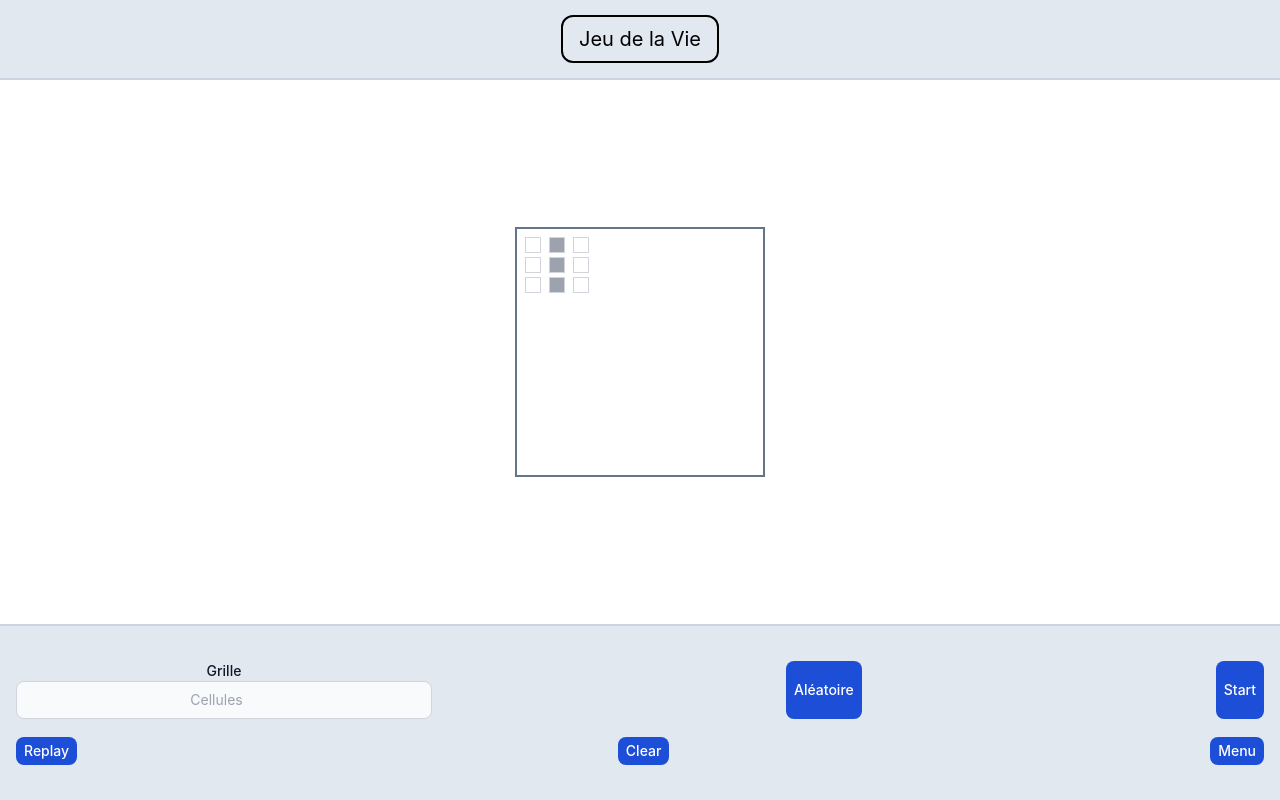
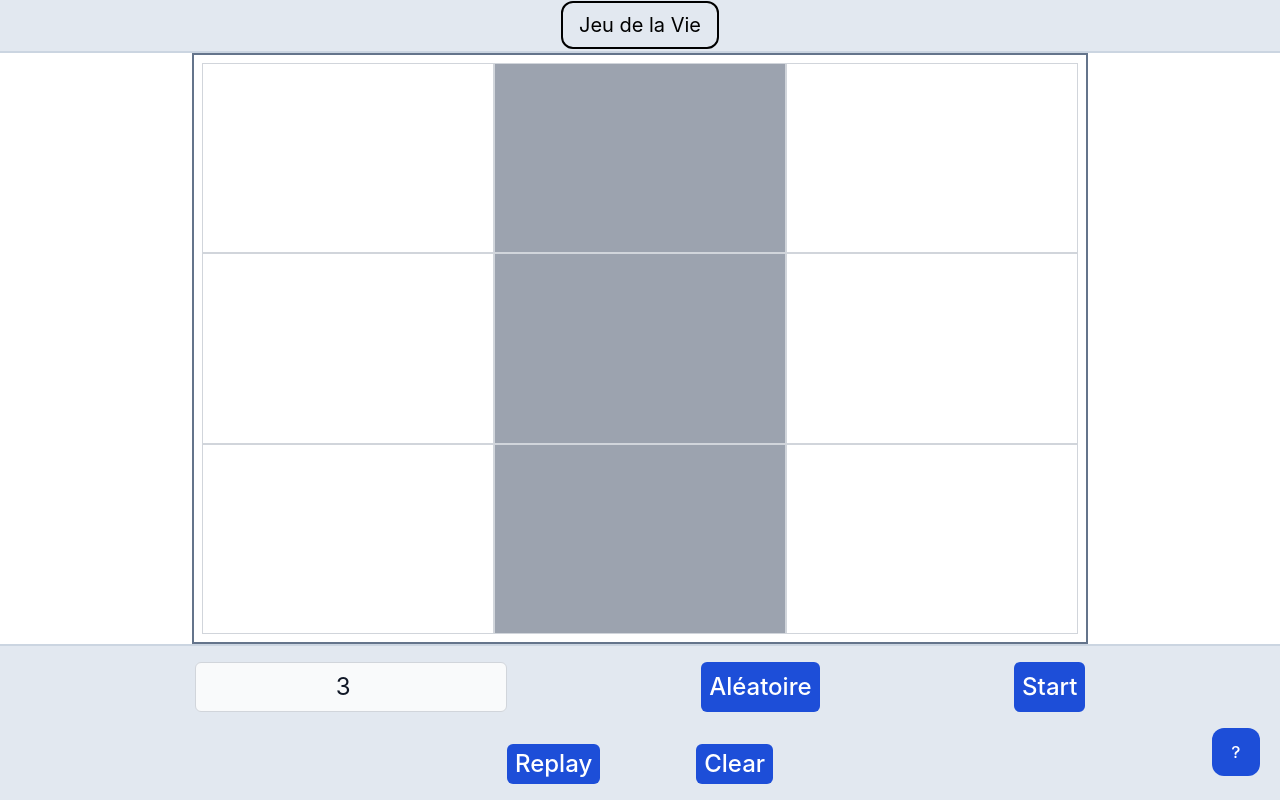
Before and after one commit to TonyLaPoche/JDLV-React, a React (Create React App) app in the folder my-game/: page / in a window 1280 px wide. Built offline with nearby package versions, Linux system fonts and the light colour scheme.

Commit message:
save express

```diff
--- a/my-game/package.json
+++ b/my-game/package.json
@@ -13,6 +13,7 @@
     "@types/react-dom": "^18.0.11",
     "react": "^18.2.0",
     "react-dom": "^18.2.0",
+    "react-icons": "^4.8.0",
     "react-redux": "^8.0.5",
     "react-scripts": "5.0.1",
     "typescript": "^4.9.5",
--- /dev/null
+++ b/my-game/src/components/controle/Controle.tsx
@@ -0,0 +1,65 @@
+import { useState } from 'react';
+import { useDispatch, useSelector } from 'react-redux';
+import { useAppSelector } from '../../app/hooks';
+import { RootState } from '../../app/store';
+import { selectCount2, setValue2 } from '../../features/algo/gameOfLife';
+import { setBoolean } from '../../features/boolean/booleanSlice';
+
+export const Control = () => {
+  const count = useAppSelector(selectCount2);
+  const dispatch = useDispatch();
+
+  // console.log('count : ', count);
+
+  const isButtonClicked = useSelector(
+    (state: RootState) => state.boolean.value
+  );
+
+  const handleClick = () => {
+    dispatch(setBoolean(!isButtonClicked));
+  };
+
+  const handleChange = (e: React.ChangeEvent<HTMLInputElement>) => {
+    const value = parseInt(e.target.value);
+    dispatch(setValue2(value));
+  };
+
+  return (
+    <div className="bg-slate-200 border-t-2 border-slate-300 w-screen h-44">
+      <div className="h-full p-4 flex flex-col justify-evenly ">
+        <div className="w-full flex justify-between gap-4">
+          <input
+            id="size_grid"
+            type="number"
+            placeholder="Cellules"
+            className="p-2 w-1/3 text-center bg-gray-50 border border-gray-300 text-gray-900 text-sm rounded-lg focus:ring-blue-500 focus:border-blue-500 block dark:bg-gray-700 dark:border-gray-600 dark:placeholder-gray-400 dark:text-white dark:focus:ring-blue-500 dark:focus:border-blue-500"
+            min={3}
+            max={100}
+            value={count}
+            onChange={handleChange}
+          />
+          <button className=" text-white bg-blue-700 hover:bg-blue-800 focus:ring-4 focus:ring-blue-300 font-medium rounded-lg text-sm px-2 py-1 dark:bg-blue-600 dark:hover:bg-blue-700 focus:outline-none dark:focus:ring-blue-800">
+            Aléatoire
+          </button>
+          <button className=" text-white bg-blue-700 hover:bg-blue-800 focus:ring-4 focus:ring-blue-300 font-medium rounded-lg text-sm px-2 py-1 dark:bg-blue-600 dark:hover:bg-blue-700 focus:outline-none dark:focus:ring-blue-800">
+            Start
+          </button>
+        </div>
+        <div className="w-ful flex justify-between gap-4">
+          <button className=" text-white bg-blue-700 hover:bg-blue-800 focus:ring-4 focus:ring-blue-300 font-medium rounded-lg text-sm px-2 py-1 dark:bg-blue-600 dark:hover:bg-blue-700 focus:outline-none dark:focus:ring-blue-800">
+            Replay
+          </button>
+          <button className=" text-white bg-blue-700 hover:bg-blue-800 focus:ring-4 focus:ring-blue-300 font-medium rounded-lg text-sm px-2 py-1 dark:bg-blue-600 dark:hover:bg-blue-700 focus:outline-none dark:focus:ring-blue-800">
+            Clear
+          </button>
+          <button
+            className=" text-white bg-blue-700 hover:bg-blue-800 focus:ring-4 focus:ring-blue-300 font-medium rounded-lg text-sm px-2 py-1 dark:bg-blue-600 dark:hover:bg-blue-700 focus:outline-none dark:focus:ring-blue-800"
+            onClick={handleClick}
+          >
+            Menu
+          </button>
+        </div>
+      </div>
+    </div>
+  );
+};
--- a/my-game/src/components/footer/Footer.tsx
+++ b/my-game/src/components/footer/Footer.tsx
@@ -1,9 +1,22 @@
 import { useDispatch, useSelector } from 'react-redux';
+
+// import Hook
+import { useAppSelector } from '../../app/hooks';
+
+// import Store
 import { RootState } from '../../app/store';
+import { selectCount2, setValue2 } from '../../features/algo/gameOfLife';
 import { setBoolean } from '../../features/boolean/booleanSlice';
 
+// import icons
+import { BsQuestionLg } from 'react-icons/bs';
+import { AiOutlineClose } from 'react-icons/ai';
 export const Footer = () => {
+  const count = useAppSelector(selectCount2);
   const dispatch = useDispatch();
+
+  // console.log('count : ', count);
+
   const isButtonClicked = useSelector(
     (state: RootState) => state.boolean.value
   );
@@ -11,47 +24,49 @@ export const Footer = () => {
   const handleClick = () => {
     dispatch(setBoolean(!isButtonClicked));
   };
+
+  const handleChange = (e: React.ChangeEvent<HTMLInputElement>) => {
+    const value: number = parseInt(e.target.value);
+    dispatch(setValue2(value >= 3 ? value : 3));
+  };
+
   return (
     <>
       <div className="bg-slate-200 border-t-2 border-slate-300 w-screen h-44">
-        <div className="h-full p-4 flex flex-col justify-evenly ">
-          <div className="w-full flex justify-between gap-4">
-            <div className="w-1/3">
-              <label
-                htmlFor="size_grid"
-                className="block text-center text-sm font-medium text-gray-900"
-              >
-                Grille
-              </label>
+        <div className="h-full p-4 flex flex-col justify-center gap-8 ">
+          <div className="w-full flex justify-evenly gap-4">
             <input
               id="size_grid"
               type="number"
               placeholder="Cellules"
-                className="p-2 w-full text-center bg-gray-50 border border-gray-300 text-gray-900 text-sm rounded-lg focus:ring-blue-500 focus:border-blue-500 block dark:bg-gray-700 dark:border-gray-600 dark:placeholder-gray-400 dark:text-white dark:focus:ring-blue-500 dark:focus:border-blue-500"
+              className="p-2 w-1/4 text-center bg-gray-50 border border-gray-300 text-gray-900 text-2xl rounded-md  focus:ring-blue-500 focus:border-blue-500 block dark:bg-gray-700 dark:border-gray-600 dark:placeholder-gray-400 dark:text-white dark:focus:ring-blue-500 dark:focus:border-blue-500"
               min={3}
               max={100}
+              value={count}
+              onChange={handleChange}
             />
-            </div>
-            <button className=" text-white bg-blue-700 hover:bg-blue-800 focus:ring-4 focus:ring-blue-300 font-medium rounded-lg text-sm px-2 py-1 dark:bg-blue-600 dark:hover:bg-blue-700 focus:outline-none dark:focus:ring-blue-800">
+            <button className=" text-white bg-blue-700 hover:bg-blue-800 focus:ring-4 focus:ring-blue-300 font-medium rounded-md  text-2xl px-2 py-1 dark:bg-blue-600 dark:hover:bg-blue-700 focus:outline-none dark:focus:ring-blue-800">
               Aléatoire
             </button>
-            <button className=" text-white bg-blue-700 hover:bg-blue-800 focus:ring-4 focus:ring-blue-300 font-medium rounded-lg text-sm px-2 py-1 dark:bg-blue-600 dark:hover:bg-blue-700 focus:outline-none dark:focus:ring-blue-800">
+            <button className=" text-white bg-blue-700 hover:bg-blue-800 focus:ring-4 focus:ring-blue-300 font-medium rounded-md  text-2xl px-2 py-1 dark:bg-blue-600 dark:hover:bg-blue-700 focus:outline-none dark:focus:ring-blue-800">
               Start
             </button>
           </div>
-          <div className="w-ful flex justify-between gap-4">
-            <button className=" text-white bg-blue-700 hover:bg-blue-800 focus:ring-4 focus:ring-blue-300 font-medium rounded-lg text-sm px-2 py-1 dark:bg-blue-600 dark:hover:bg-blue-700 focus:outline-none dark:focus:ring-blue-800">
+          <div className="w-ful flex justify-center gap-10 md:gap-24">
+            <button className="text-white text-2xl bg-blue-700 hover:bg-blue-800 focus:ring-4 focus:ring-blue-300 font-medium rounded-md  px-2 py-1 dark:bg-blue-600 dark:hover:bg-blue-700 focus:outline-none dark:focus:ring-blue-800">
               Replay
             </button>
-            <button className=" text-white bg-blue-700 hover:bg-blue-800 focus:ring-4 focus:ring-blue-300 font-medium rounded-lg text-sm px-2 py-1 dark:bg-blue-600 dark:hover:bg-blue-700 focus:outline-none dark:focus:ring-blue-800">
+            <button className=" text-white bg-blue-700 hover:bg-blue-800 focus:ring-4 focus:ring-blue-300 font-medium rounded-md  text-2xl px-2 py-1 dark:bg-blue-600 dark:hover:bg-blue-700 focus:outline-none dark:focus:ring-blue-800">
               Clear
             </button>
+            <div className="absolute right-5 bottom-6 z-30 ">
               <button
-              className=" text-white bg-blue-700 hover:bg-blue-800 focus:ring-4 focus:ring-blue-300 font-medium rounded-lg text-sm px-2 py-1 dark:bg-blue-600 dark:hover:bg-blue-700 focus:outline-none dark:focus:ring-blue-800"
+                className=" w-12 h-12 flex  justify-center items-center text-white bg-blue-700 hover:bg-blue-800 focus:ring-4 focus:ring-blue-300 font-medium rounded-xl text-md px-2 py-1 dark:bg-blue-600 dark:hover:bg-blue-700 focus:outline-none dark:focus:ring-blue-800"
                 onClick={handleClick}
               >
-              Menu
+                {isButtonClicked ? <AiOutlineClose /> : <BsQuestionLg />}
               </button>
+            </div>
           </div>
         </div>
       </div>
--- a/my-game/src/components/grid/Cell.tsx
+++ b/my-game/src/components/grid/Cell.tsx
@@ -1,20 +1,37 @@
 import React from 'react';
+import { useDispatch, useSelector } from 'react-redux';
+import { RootState } from '../../app/store';
 import classNames from 'classnames';
+import { setCellStatus } from '../../features/algo/gameOfLife';
 
 interface CellProps {
   isAlive: boolean;
+  posX: string;
+  posY: string;
 }
 
-const Cell: React.FC<CellProps> = ({ isAlive }) => {
-  const cellClasses = classNames('w-4 h-4 m-1 border border-gray-300', {
-    'bg-gray-400': isAlive,
-  });
+const Cell: React.FC<CellProps> = ({ isAlive, posX, posY }) => {
+  const dispatch = useDispatch();
+  const { game } = useSelector((state: RootState) => state.gameOfLife);
+  const size = `${(1 / game.length) * 100}%`;
+  const cellClasses = classNames(
+    'h-[100%] border border-gray-300 ring-blue-500 hover:ring-1 ring-offset-2 hover:z-10',
+    {
+      'bg-gray-400': isAlive,
+    }
+  );
+
+  const HandleClick = () => {
+    let Position = [posY, posX];
+    console.log(`cell position : ${'' + posX + posY} CLICKED`);
+    dispatch(setCellStatus(Position));
+  };
+
   return (
     <div
       className={cellClasses}
-      onClick={() => {
-        console.log(`cellules ${isAlive}`);
-      }}
+      style={{ width: size }}
+      onClick={HandleClick}
     ></div>
   );
 };
--- a/my-game/src/components/grid/Grid.tsx
+++ b/my-game/src/components/grid/Grid.tsx
@@ -4,9 +4,23 @@ import Row from './Row';
 
 const Grid = () => {
   const { game } = useSelector((state: RootState) => state.gameOfLife);
+  console.log(game.length);
+
+  window.addEventListener('resize', () => {
+    const viewportWidth = window.innerWidth;
+    const viewportHeight = window.innerHeight;
+    const size = Math.min(viewportWidth, viewportHeight) * 0.7;
+    const square = document.querySelector('#square') as HTMLDivElement;
+    square.style.width = `${size}px`;
+    square.style.height = `${size}px`;
+  });
 
   return (
-    <div className="w-[250px] h-[250px] border-2 border-slate-500 mx-auto">
+    <div
+      id="square"
+      className="w-[70vw] h-[70vw] border-2 border-slate-500 mx-auto p-2"
+      // style={{ width: `${size}px`, height: `${size}px` }}
+    >
       {game.map((row, index) => (
         <Row key={index} rows={index} />
       ))}
--- a/my-game/src/components/grid/Row.tsx
+++ b/my-game/src/components/grid/Row.tsx
@@ -9,11 +9,17 @@ interface RowProps {
 
 const Row: React.FC<RowProps> = ({ rows }) => {
   const { game } = useSelector((state: RootState) => state.gameOfLife);
+  const size = `${(1 / game.length) * 100}%`;
 
   return (
-    <div className="w-[200px] h-[20px] flex p-1">
+    <div className={`flex w-[100%]`} style={{ height: size }}>
       {game[rows].map((value, index) => (
-        <Cell key={index} isAlive={value.alive} />
+        <Cell
+          key={index}
+          isAlive={value.alive}
+          posX={value.posX}
+          posY={value.posY}
+        />
       ))}
     </div>
   );
--- a/my-game/src/components/sidebar/SideBar.tsx
+++ b/my-game/src/components/sidebar/SideBar.tsx
@@ -18,7 +18,7 @@ export const SideBar = () => {
     <>
       <div
         id="drawer-navigation"
-        className={`fixed top-0 left-0 z-40 w-64 h-screen p-4 overflow-y-auto transition-transform ${
+        className={`fixed top-0 left-0 z-40 w-64 h-[80vh] rounded-lg p-4 overflow-y-auto transition-transform ${
           !isClicked ? '-translate-x-full' : 'transform-none'
         } bg-white dark:bg-gray-800`}
         tabIndex={-1}
--- a/my-game/src/features/algo/gameOfLife.ts
+++ b/my-game/src/features/algo/gameOfLife.ts
@@ -1,21 +1,52 @@
 import { createSlice, PayloadAction } from '@reduxjs/toolkit';
+import { RootState } from '../../app/store';
 
 interface Cell {
   alive: boolean;
+  posX: string;
+  posY: string;
 }
 
 interface Jdlv {
+  sizeGame: number;
   game: Cell[][];
   counter: number;
 }
 
 const initialState: Jdlv = {
+  sizeGame: 3,
   game: [
-    [{ alive: false }, { alive: true }, { alive: false }],
-    [{ alive: false }, { alive: true }, { alive: false }],
-    [{ alive: false }, { alive: true }, { alive: false }],
+    [
+      { alive: false, posX: '0', posY: '0' },
+      { alive: true, posX: '0', posY: '1' },
+      { alive: false, posX: '0', posY: '2' },
+    ],
+    [
+      { alive: false, posX: '1', posY: '0' },
+      { alive: true, posX: '1', posY: '1' },
+      { alive: false, posX: '1', posY: '2' },
+    ],
+    [
+      { alive: false, posX: '2', posY: '0' },
+      { alive: true, posX: '2', posY: '1' },
+      { alive: false, posX: '2', posY: '2' },
+    ],
   ],
   counter: 3,
+};
+
+const gridGenerator = (s: number) => {
+  const newArray: Cell[][] = [];
+
+  for (let i = 0; i < s; i++) {
+    newArray.push([]);
+    const CurrentRow = newArray[i];
+    for (let j = 0; j < s; j++) {
+      const cell = { alive: false, posX: '' + j, posY: '' + i };
+      CurrentRow.push(cell);
+    }
+  }
+  return newArray;
 };
 
 const gameOfLiceReducer = createSlice({
@@ -23,14 +54,23 @@ const gameOfLiceReducer = createSlice({
   initialState,
   // TODO ici on gère les actions
   reducers: {
-    setUpdate: (state, action: PayloadAction<Cell[][]>) => {
-      state.game = action.payload;
+    setValue2: (state, action: PayloadAction<number>) => {
+      state.game = gridGenerator(action.payload);
+      state.sizeGame = action.payload;
     },
-    toogleCell: (state, action: PayloadAction<Cell[][]>) => {
-      state.game = action.payload;
+    setCellStatus: (state, action: PayloadAction<string[]>) => {
+      let newArray = state.game;
+      let X = Number(action.payload[0]);
+      let Y = Number(action.payload[1]);
+      newArray[X][Y].alive
+        ? (newArray[X][Y].alive = false)
+        : (newArray[X][Y].alive = true);
     },
   },
 });
 
-export const { setUpdate, toogleCell } = gameOfLiceReducer.actions;
+export const { setValue2, setCellStatus } = gameOfLiceReducer.actions;
+
+export const selectCount2 = (state: RootState) => state.gameOfLife.sizeGame;
+
 export default gameOfLiceReducer.reducer;
--- /dev/null
+++ b/my-game/src/features/counter/ControlledInputNumber.tsx
@@ -0,0 +1,22 @@
+import React, { useState } from 'react';
+
+interface ControlledInputNumberProps {
+  value: number;
+  onChange: (value: number) => void;
+}
+
+const ControlledInputNumber: React.FC<ControlledInputNumberProps> = ({
+  value,
+  onChange,
+}) => {
+  const handleChange = (event: React.ChangeEvent<HTMLInputElement>) => {
+    const newValue = parseInt(event.target.value, 10);
+    if (!isNaN(newValue)) {
+      onChange(newValue);
+    }
+  };
+
+  return <input type="number" value={value} onChange={handleChange} />;
+};
+
+export default ControlledInputNumber;
--- a/my-game/src/features/counter/Counter.tsx
+++ b/my-game/src/features/counter/Counter.tsx
@@ -15,7 +15,7 @@ export function Counter() {
   const count = useAppSelector(selectCount);
   const dispatch = useAppDispatch();
   const [incrementAmount, setIncrementAmount] = useState('2');
-
+  const [inputValue, setInputValue] = useState('');
   const incrementValue = Number(incrementAmount) || 0;
 
   return (
```
Also changed, not shown: my-game/public/index.html (+0 -23 lines), my-game/src/features/counter/counterSlice.ts (+6 -20 lines), 1 other file (tests, documents, lock files or other folders). Lines whose indentation alone changed are shown as unchanged.
